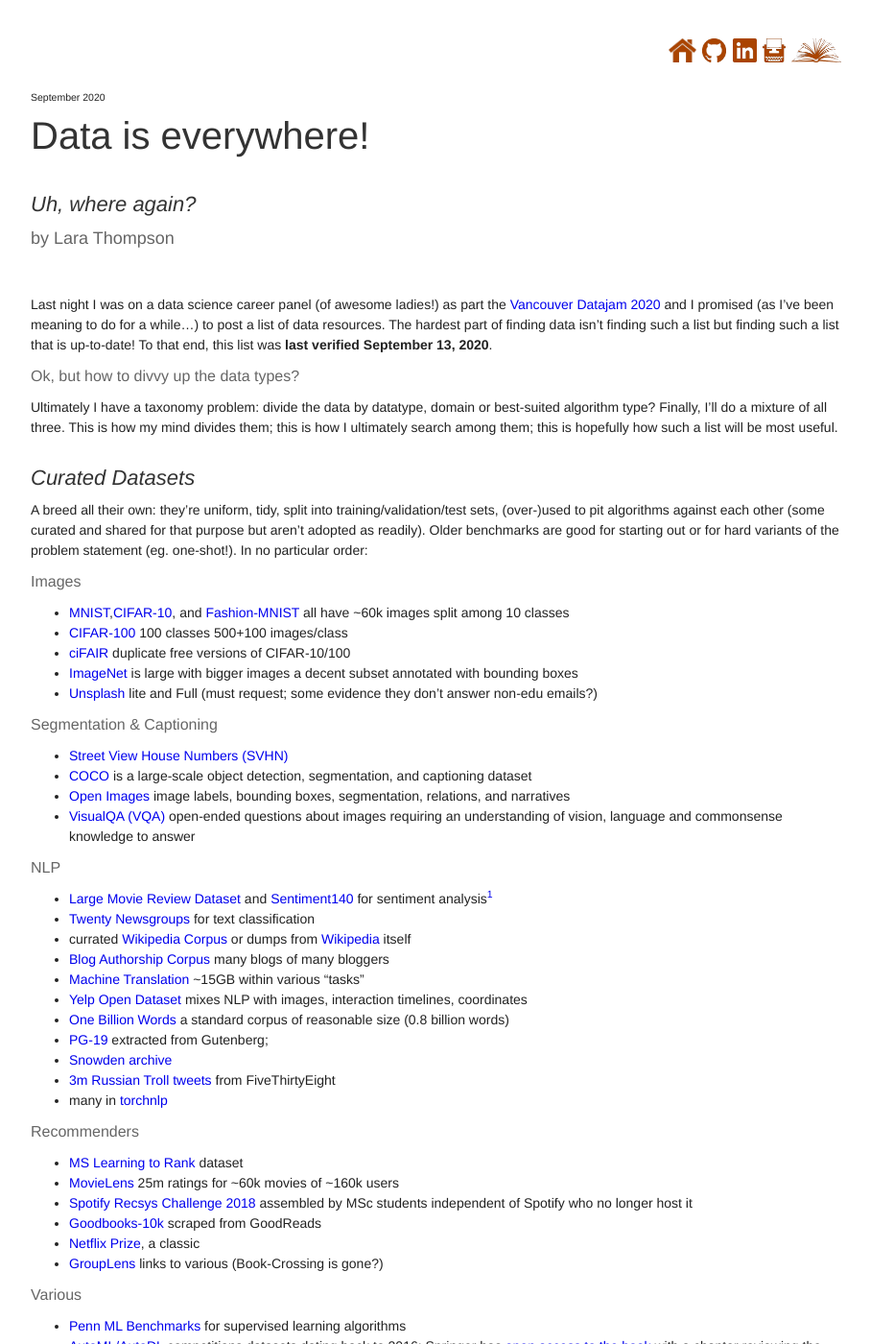
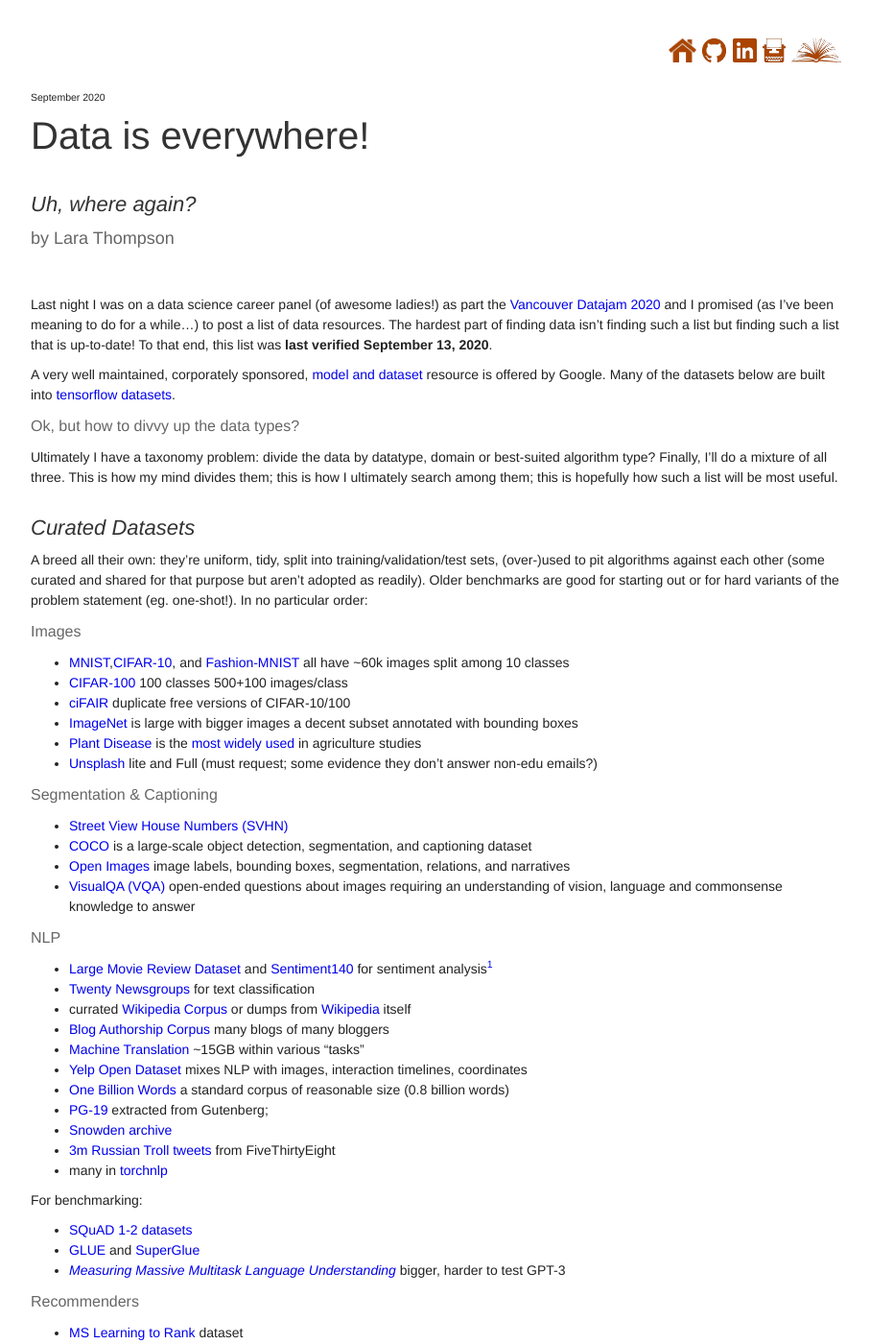
Before and after one commit to lrthomps/lrthomps.github.io, a Jekyll site: the page built from _posts/2020-09-13-data-where.md, in a window 1280 px wide and 1400 px high. Shown: the whole window at 96% size, without its empty margins (183-1090 px from the left). Built offline with Jekyll 4.4.1, drawn with Linux system fonts in a browser that asks for light colours; some of the changed text lies outside the part shown.

Commit message:
added google links

```diff
--- a/_posts/2020-09-13-data-where.md
+++ b/_posts/2020-09-13-data-where.md
@@ -4,11 +4,13 @@
 subtitle: "Uh, where again?"
 tags: ["machine learning"]
 date:   2020-09-13
-summary: Last night I was on a data science career panel (of awesome ladies!) as part the [Vancouver Datajam 2020](https://www.vancouverdatajam.ca/) and I promised (as I've been meaning to do for a while...) to post a list of data resources.
+summary: Last night I was on a data science career panel (of awesome ladies!) as part the Vancouver Datajam 2020 and I promised (as I've been meaning to do for a while...) to post a list of data resources.
 
 ---
 
 Last night I was on a data science career panel (of awesome ladies!) as part the [Vancouver Datajam 2020](https://www.vancouverdatajam.ca/) and I promised (as I've been meaning to do for a while...) to post a list of data resources. The hardest part of finding data isn't finding such a list but finding such a list that is up-to-date! To that end, this list was **last verified September 13, 2020**.
+
+A very well maintained, corporately sponsored, [model and dataset](https://www.tensorflow.org/resources/models-datasets) resource is offered by Google. Many of the datasets below are built into [tensorflow datasets](https://blog.tensorflow.org/2019/02/introducing-tensorflow-datasets.html).
 
 ### Ok, but how to divvy up the data types?
 
@@ -24,6 +26,7 @@
 * [CIFAR-100](https://www.cs.toronto.edu/~kriz/cifar.html) 100 classes 500+100 images/class
 * [ciFAIR](https://cvjena.github.io/cifair/) duplicate free versions of CIFAR-10/100
 * [ImageNet](http://www.image-net.org/) is large with bigger images a decent subset annotated with bounding boxes
+* [Plant Disease](https://www.kaggle.com/emmarex/plantdisease) is the [most widely used](https://arxiv.org/abs/2009.04365) in agriculture studies
 * [Unsplash](https://unsplash.com/data) lite and Full (must request; some evidence they don't answer non-edu emails?)
 
 ### Segmentation & Captioning
@@ -46,6 +49,12 @@
 * [Snowden archive](https://www.cjfe.org/snowden)
 * [3m Russian Troll tweets](https://github.com/fivethirtyeight/russian-troll-tweets/) from FiveThirtyEight
 * many in [torchnlp](https://pytorchnlp.readthedocs.io/en/latest/source/torchnlp.datasets.html)
+
+For benchmarking:
+
+* [SQuAD 1-2 datasets](https://rajpurkar.github.io/SQuAD-explorer/)
+* [GLUE](https://gluebenchmark.com/) and [SuperGlue](https://super.gluebenchmark.com/)
+* [*Measuring Massive Multitask Language Understanding*](https://github.com/hendrycks/test) bigger, harder to test GPT-3
 
 [^senti]: [SentiWordNet](https://github.com/aesuli/SentiWordNet) ("assigns to each synset of WordNet three sentiment scores: positivity, negativity, objectivity") may be interesting to compare against in sentiment analysis from supervised datasets.
 
@@ -103,6 +112,7 @@
 
 ### Audio
 * [Free Spoken Digit Dataset](https://github.com/Jakobovski/free-spoken-digit-dataset) = spoken MNIST
+* [Speech Command Dataset](https://ai.googleblog.com/2017/08/launching-speech-commands-dataset.html) with 65k 1s utterances of 30 short spoken commands like "Yes", "No", "Stop", "Go"
 * [Free Music Archive](https://github.com/mdeff/fma) ~900GB/343 days of Creative-Commons-licensed audio from 106,574 tracks from 16,341 artists and 14,854 albums, arranged in a hierarchical taxonomy of 161 genres
 * [Million Song Dataset](https://labrosa.ee.columbia.edu/millionsong/) audio features and metadata of ~1m popular music tracks
 * [LibriSpeech](http://www.openslr.org/12/) ~1k hrs of audiobooks from LibriVox
```
Also changed, not shown: _posts/2020-09-07-going-jekyll-free-2020.md (+5 -3 lines).
